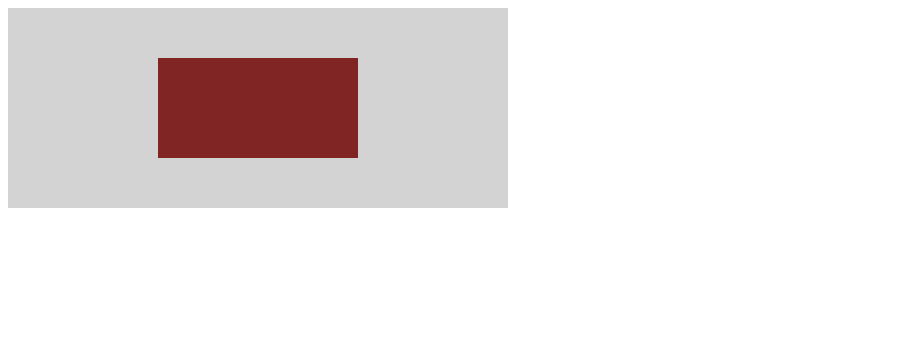
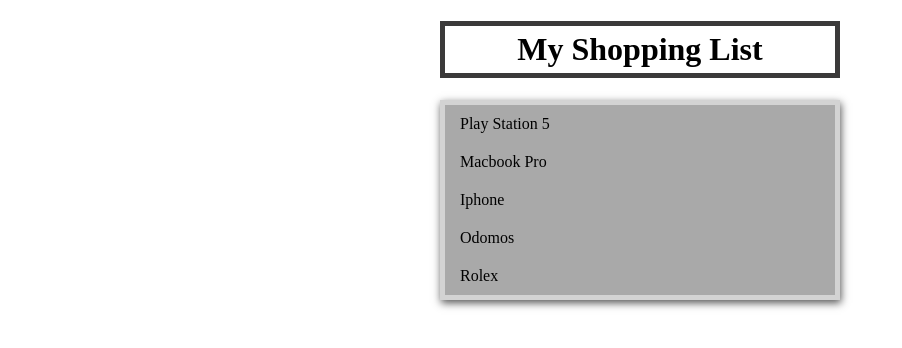
Before and after one commit to goelabhishek694/FS-03-Geekster, a plain HTML site: page JavaScript/DOM/eventPhases/index.html in a window 1280 px wide. Shown: the whole page, without its empty margins (0-902 px from the left). Drawn offline with Linux system fonts and the light colour scheme.

Commit message:
poc for bubbling

```diff
--- a/JavaScript/DOM/eventPhases/index.html
+++ b/JavaScript/DOM/eventPhases/index.html
@@ -20,6 +20,36 @@
             width:200px;
             background-color: rgb(129, 36, 36);
         }
+        body{
+            margin:0 auto;
+            max-width: 400px;
+            width:100%;
+        }
+        .title{
+            border: 5px solid rgb(59, 58, 58);
+            padding:5px;
+            text-align: center;
+        }
+        .list{
+            border:5px solid lightgray;
+            box-shadow: 1px 3px 8px rgb(85,85,85);
+            cursor:pointer;
+            list-style: none;
+            margin:0;
+            padding:0;
+        }
+        .item{
+            padding:10px 15px;
+            background: darkgray;
+        }
+        .item:hover{
+                /* background: dark; */
+                filter: brightness(60%);
+            }
+        .bought{
+            text-decoration: line-through;
+        }
+
     </style>
 </head>
 <body>
@@ -28,10 +58,20 @@
             <p>Paragraph</p>
         </div>
     </form> -->
-    <div class="parent">
+    <!-- <div class="parent">
         <div class="child"></div>
-        <!-- <button class="child">Will I Bubble ?</button> -->
-    </div>
+        <button class="child">Will I Bubble ?</button>
+    </div> -->
+
+
+    <h1 class="title">My Shopping List</h1>
+    <ul class="list">
+        <li class="item">Play Station 5</li>
+        <li class="item">Macbook Pro</li>
+        <li class="item">Iphone</li>
+        <li class="item">Odomos</li>
+        <li class="item">Rolex</li>
+    </ul>
     <script src="./index.js"></script>
 </body>
 </html>
--- a/JavaScript/DOM/eventPhases/index.js
+++ b/JavaScript/DOM/eventPhases/index.js
@@ -1,4 +1,4 @@
-const elements = document.querySelectorAll("*");
+// const elements = document.querySelectorAll("*");
 // console.log(elements);
 // for (let ele of elements) {
 //   //bubbling
@@ -30,12 +30,33 @@ const elements = document.querySelectorAll("*");
 //   );
 // }
 
-document.querySelector(".parent").addEventListener("click", function(e){
-    console.log(`Click event is fired on ${this.nodeName}1`)
+// document.querySelector(".parent").addEventListener("click", function(e){
+//     console.log(`Click event is fired on ${this.nodeName}1`)
+// })
+
+// document.querySelector(".child").addEventListener("click", function (e) {
+//   // stopping event propogation
+//   e.stopPropagation();
+//   console.log(`Click event is fired on ${this.nodeName}2`);
+// });
+
+
+
+//POC of bubbling
+let bought = false;
+document.querySelector(".list").addEventListener("click", function (e) {
+    console.log(`${e.type} event fired on ${this.nodeName}`);
+    if (!bought) {
+        e.target.classList.add("bought");
+    }
+    else if (bought){
+        e.target.classList.remove("bought");
+    }
+    bought = !bought
+
+    e.target.classList.toggle("bought");
+
+    console.log("target",e.target);
+    console.log("currentTarget", e.currentTarget);
+    console.log("eventPhase", e.eventPhase);
 })
-
-document.querySelector(".child").addEventListener("click", function (e) {
-  // stopping event propogation
-  e.stopPropagation();
-  console.log(`Click event is fired on ${this.nodeName}2`);
-});
```
